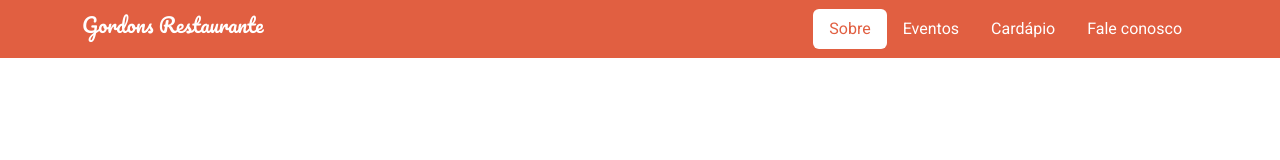
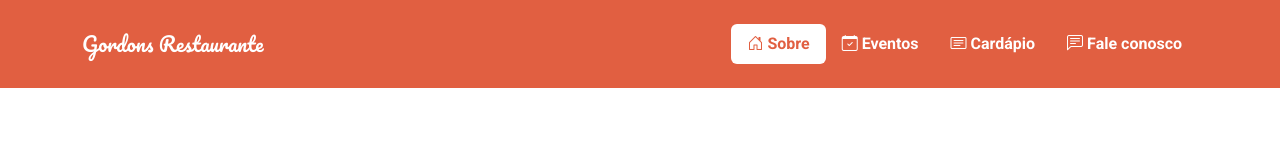
Before and after one commit to thallesrafaell/projetoRestaurante, a plain HTML site: page index.html in a window 1280 px wide. Drawn offline with nearby package versions, Linux system fonts and the light colour scheme.

Commit message:
ADD MENU REPONSIVO E INCONES DA NAV BAR

```diff
--- a/assets/css/main.css
+++ b/assets/css/main.css
@@ -20,3 +20,6 @@ body{
 .navbar-brand{
     font-family: Pacifico;
 }
+.navbar-toggler{
+    background-color: white;
+}
--- a/index.html
+++ b/index.html
@@ -8,18 +8,28 @@
     <link rel="preconnect" href="https://fonts.googleapis.com">
     <link rel="preconnect" href="https://fonts.gstatic.com" crossorigin>
     <link href="https://fonts.googleapis.com/css2?family=Pacifico&family=Roboto:wght@400;700&display=swap" rel="stylesheet">
+    <link rel="stylesheet" href="https://cdn.jsdelivr.net/npm/bootstrap-icons@1.11.1/font/bootstrap-icons.css">
     <link rel="stylesheet" href="assets/css/main.css">
 </head>
 <body>
-    <header class="navbar navbar-expand-lg sticky-top">
+    <header class="navbar navbar-expand-lg sticky-top p-4">
         <div class="container">
-            <h1 class="navbar-brand">Gordons Restaurante</h1>
-            <nav>
-                <ul class="nav nav-pills">
-                    <li class="nav-item"><a class="nav-link active" href="#">Sobre</a></li>
-                    <li class="nav-item"><a class="nav-link" href="#">Eventos</a></li>
-                    <li class="nav-item"><a class="nav-link" href="#">Cardápio</a></li>
-                    <li class="nav-item"><a class="nav-link" href="#">Fale conosco</a></li>
+            <h1 class="navbar-brand m-0">Gordons Restaurante</h1>
+            <button class="navbar-toggler" data-bs-toggle="collapse" data-bs-target="#menu"><span class="navbar-toggler-icon"></span></button>
+            <nav class="navbar-collapse collapse justify-content-end" id="menu">
+                <ul class="nav nav-pills d-block d-md-flex">
+                    <li class="nav-item fw-bold">
+                        <a class="nav-link active" href="#"><i class="bi bi-house-door me-1"></i>Sobre</a>
+                    </li>
+                    <li class="nav-item fw-bold">
+                        <a class="nav-link" href="#"><i class="bi bi-calendar-check me-1"></i>Eventos</a>
+                    </li>
+                    <li class="nav-item fw-bold">
+                        <a class="nav-link" href="#"><i class="bi bi-card-text me-1"></i>Cardápio</a>
+                    </li>
+                    <li class="nav-item fw-bold">
+                        <a class="nav-link" href="#"> <i class="bi bi-chat-left-text me-1"></i>Fale conosco</a>
+                    </li>
                 </ul>
             </nav>
         </div>
```
